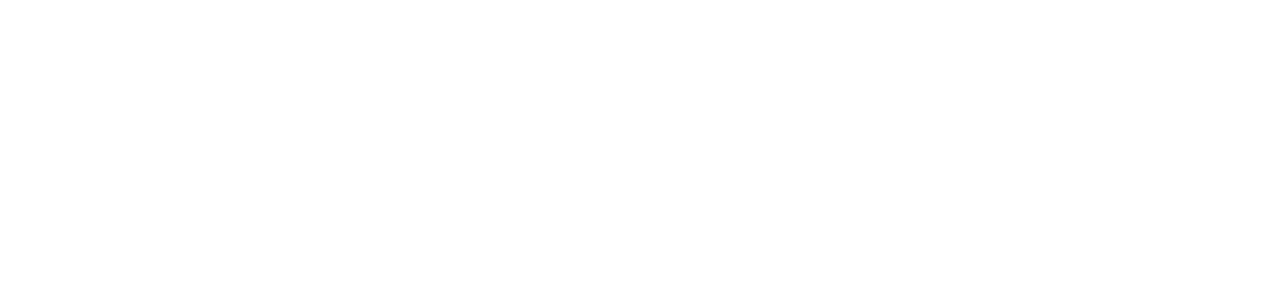
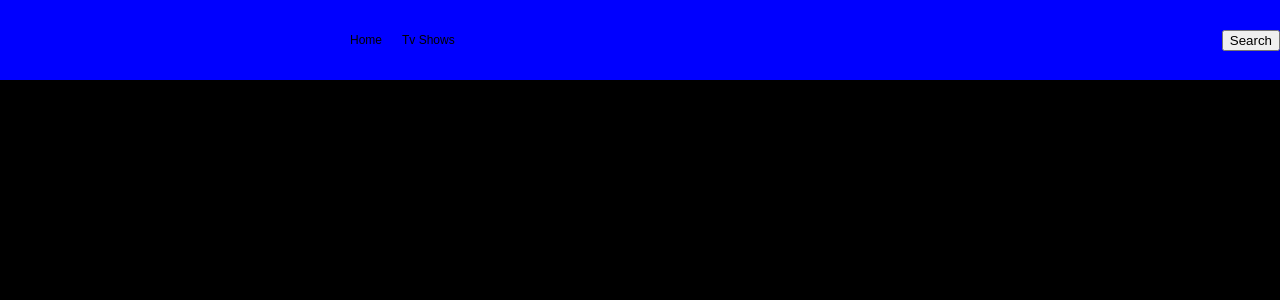
Before and after one commit to junghong0512/react_master, a React (Create React App) app: page / in a window 1280 px wide. Shown: the top 300 px of the page. Built offline with nearby package versions, Linux system fonts and the light colour scheme.

Commit message:
#8.1 Header Part One

```diff
--- a/src/App.tsx
+++ b/src/App.tsx
@@ -1,5 +1,20 @@
+import { BrowserRouter, Routes, Route } from "react-router-dom";
+import Header from "./Components/Header";
+import Home from "./Routes/Home";
+import Search from "./Routes/Search";
+import Tv from "./Routes/Tv";
+
 function App() {
-  return null;
+  return (
+    <BrowserRouter>
+      <Header />
+      <Routes>
+        <Route path="/" element={<Home />} />
+        <Route path="/tv" element={<Tv />} />
+        <Route path="/search" element={<Search />} />
+      </Routes>
+    </BrowserRouter>
+  );
 }
 
 export default App;
--- /dev/null
+++ b/src/Components/Header.tsx
@@ -0,0 +1,49 @@
+import styled from "styled-components";
+
+const Nav = styled.nav`
+  display: flex;
+  justify-content: space-between;
+  align-items: center;
+  position: absolute;
+  width: 100%;
+  background-color: blue;
+  height: 80px;
+  font-size: 12px;
+`;
+
+const Col = styled.div`
+  display: flex;
+  align-items: center;
+`;
+
+const Logo = styled.svg`
+  margin-right: 50px;
+`;
+
+const Items = styled.ul`
+  display: flex;
+  align-items: center;
+`;
+
+const Item = styled.li`
+  margin-right: 20px;
+`;
+
+function Header() {
+  return (
+    <Nav>
+      <Col>
+        <Logo />
+        <Items>
+          <Item>Home</Item>
+          <Item>Tv Shows</Item>
+        </Items>
+      </Col>
+      <Col>
+        <button>Search</button>
+      </Col>
+    </Nav>
+  );
+}
+
+export default Header;
--- /dev/null
+++ b/src/Routes/Home.tsx
@@ -0,0 +1,5 @@
+function Home() {
+  return <div style={{ backgroundColor: "black", height: "200vh" }}>Home</div>;
+}
+
+export default Home;
--- /dev/null
+++ b/src/Routes/Search.tsx
@@ -0,0 +1,5 @@
+function Search() {
+  return null;
+}
+
+export default Search;
--- /dev/null
+++ b/src/Routes/Tv.tsx
@@ -0,0 +1,5 @@
+function Tv() {
+  return null;
+}
+
+export default Tv;
```
